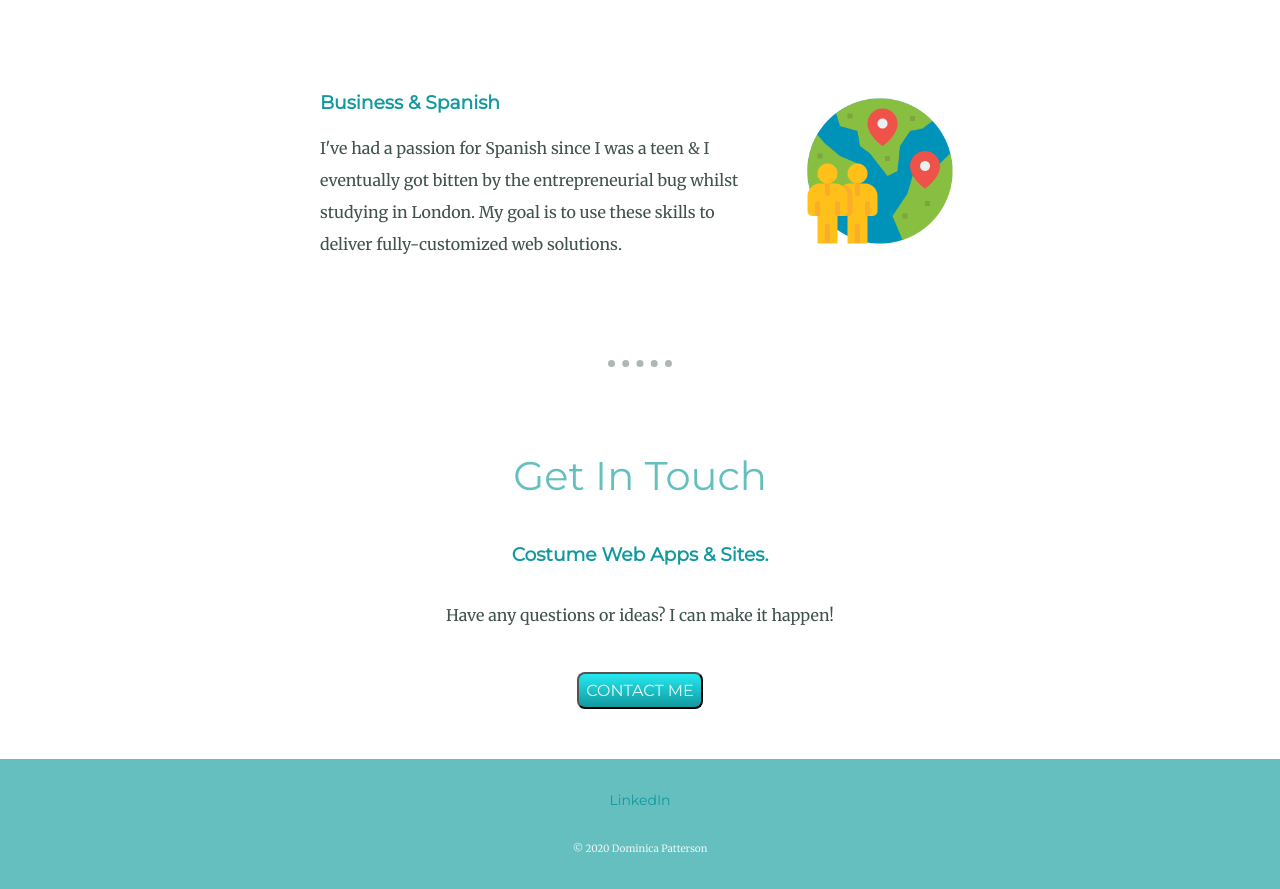
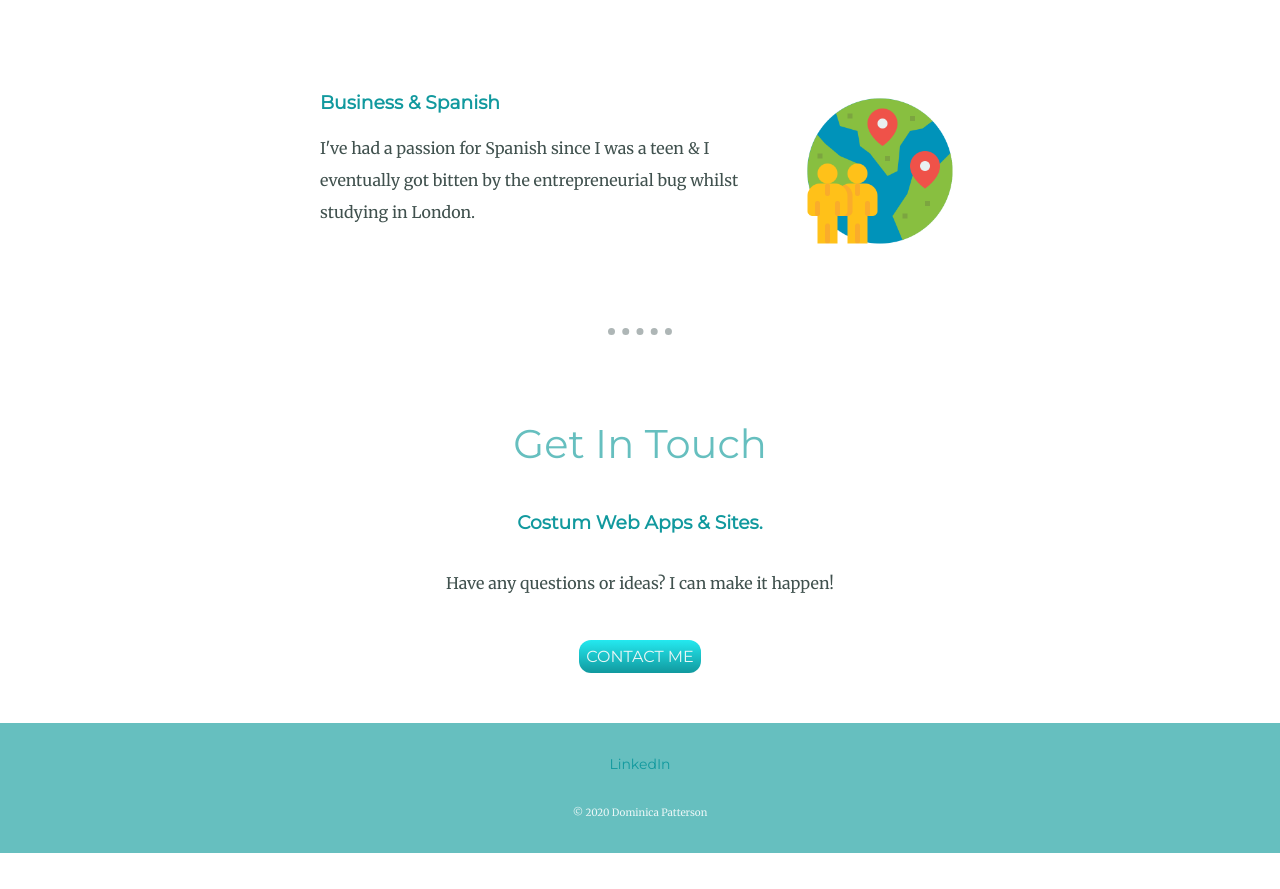
Before and after one commit to Dominica2020/CSS-Practice-Profile-Site, a plain HTML site: page index.html in a window 1280 px wide. Shown: the part 1740-2629 px from the top of the page. After the commit the page ends 2593 px from the top, so only its background shows below. Drawn offline with Linux system fonts and the light colour scheme.

Commit message:
adjusted style & edited content

```diff
--- a/css/styles.css
+++ b/css/styles.css
@@ -110,10 +110,11 @@ button {
   font-family: "Montserrat", sans-serif;
   font-size: 1rem;
   font-weight: normal;
-  border-radius: 8px;
+  border-radius: 12px;
   margin-top: 25px;
   margin-bottom: 50px;
   background-image: linear-gradient(#24e9f0, #11999e);
+  border-style: none;
 }
 
 button:hover {
@@ -131,3 +132,7 @@ button:hover {
   font-size: 10px;
   padding-top: 20px;
 }
+
+.fas {
+  color: red;
+}
--- a/index.html
+++ b/index.html
@@ -10,6 +10,7 @@
       href="https://fonts.googleapis.com/css?family=Merriweather|Montserrat|Sacramento&display=swap"
       rel="stylesheet"
     />
+    <script src="https://kit.fontawesome.com/38557f9ad4.js" crossorigin="anonymous"></script>
   </head>
   <body>
     <div class="top-container">
@@ -28,7 +29,7 @@
         <img class="my-photo" src="images/profilephoto.jpeg" alt="my-photo" />
         <h2>Hello.</h2>
         <p>
-          I am a Full Stack JavaScript Developer & Web Designer with a ❤️ for
+          I am a Full Stack JavaScript Developer & Web Designer with a <i class="fas fa-heart"></i> for
           entrepreneurship, Spanish & life-long learning.
         </p>
       </div>
@@ -53,16 +54,15 @@
           />
           <h3>Business & Spanish</h3>
           <p>
-            I've had a passion for Spanish since I was a teen & I eventually
-            got bitten by the entrepreneurial bug whilst studying in London.
-            My goal is to use these skills to deliver fully-customized web solutions.
+            I've had a passion for Spanish since I was a teen & I eventually got
+            bitten by the entrepreneurial bug whilst studying in London.
           </p>
         </div>
       </div>
       <hr />
       <div class="contact-me">
         <h2>Get In Touch</h2>
-        <h3>Costume Web Apps & Sites.</h3>
+        <h3>Costum Web Apps & Sites.</h3>
         <p class="questions">
           Have any questions or ideas? I can make it happen!
         </p>
```
